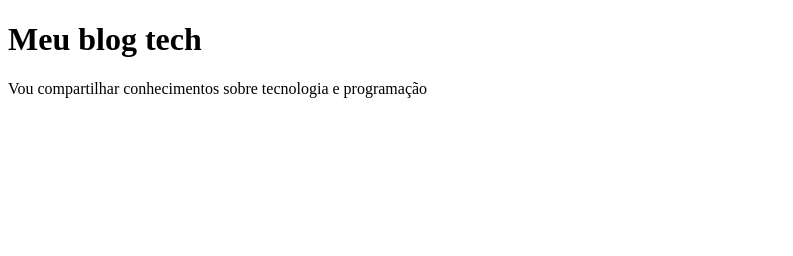
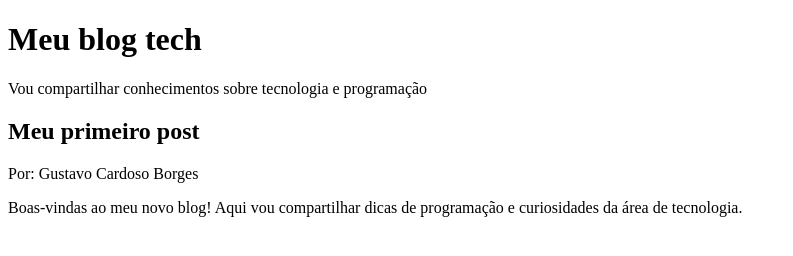
Before and after one commit to gustavocardosoborges-sys/paginaweb1badm, a plain HTML site: page index.html in a window 1280 px wide. Shown: the whole page, without its empty margins (0-793 px from the left). Drawn offline with Linux system fonts and the light colour scheme.

Commit message:
aula 2 alura, ana vitoria xistiuk

```diff
--- a/index.html
+++ b/index.html
@@ -4,10 +4,18 @@
 <head>
 <meta charset="UTF-8">
 <meta name="viewport" content="width=device-width, initial-scale=1.0">
-<title>Document</title>
+<title>Blog</title>
 </head>
 <body>
+
+<header>
 <h1>Meu blog tech</h1>
 <p>Vou compartilhar conhecimentos sobre tecnologia e programação</p>
+</header>
+<main>
+<h2>Meu primeiro post</h2>
+<p>Por: Gustavo Cardoso Borges</p>
+<p>Boas-vindas ao meu novo blog! Aqui vou compartilhar dicas de programação e curiosidades da área de tecnologia.</p>
+</main>
 </body>
 </html>
```
